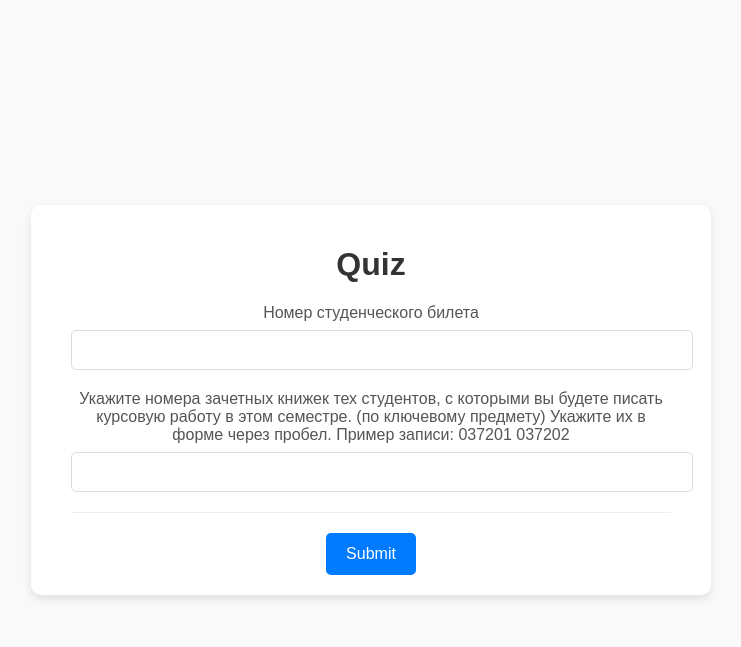
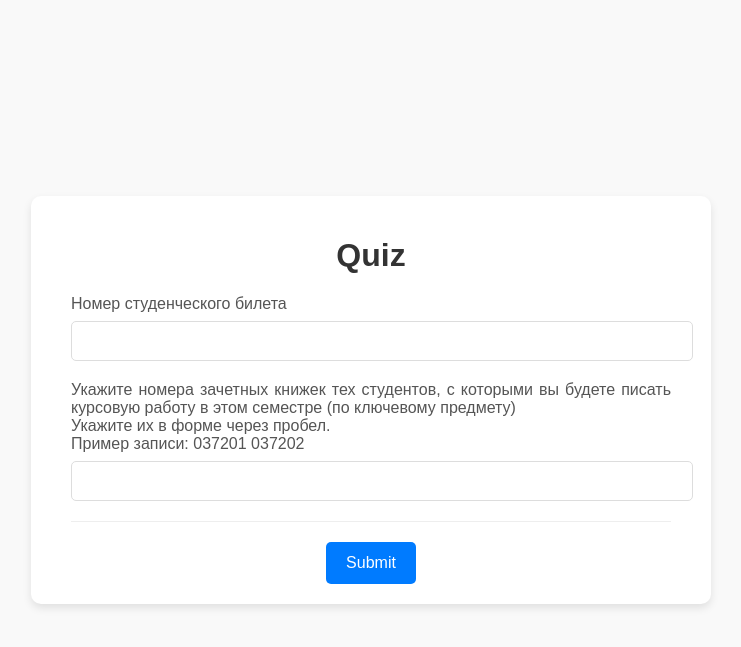
Before and after one commit to Evgenchic184/accentuation_quiz, a Flask app: template templates/quiz.html in a window 1280 px wide. Shown: the top 647 px of the page, without its empty margins (269-1010 px from the left). Run offline with Flask 3, Linux system fonts and the light colour scheme; the template is opened without the code that fills it, so the values that code supplies are empty.

Commit message:
update files

```diff
--- a/main.py
+++ b/main.py
@@ -4,7 +4,7 @@ import logging
 import os
 import threading
 import numpy as np
-# ~ import matplotlib.pyplot as plt
+import matplotlib.pyplot as plt
 
 
 # Инициализация Flask приложения
@@ -16,7 +16,7 @@ logging.basicConfig(
 	level=logging.INFO,
 	format='%(asctime)s - %(message)s'
 )
-N_QUESTIONS = 1
+N_QUESTIONS = 13
 # Имя файла для хранения данных в Parquet
 parquet_file = 'responses.parquet'
 lock = threading.Lock()
@@ -60,22 +60,30 @@ def submit():
 	df = pd.DataFrame([row])
 
 	# Сохранение в Parquet
-	save_to_parquet(df)
+	# ~ save_to_parquet(df)
 	print(df.T)
-	columns = [i for i in range(13)]
+	columns = ["параноидальность", "эпилептоидность", "гипертимность", "истероидность", "шизоидность", "психастения", "сензитивность", "гипотим", "конформность", "неустойчивость", "астения", "лабильность", "циклоидность"]
 	df_count = df.iloc[0, :N_QUESTIONS].astype(float)
 	for i in range(len(columns)):
 		print(df_count.iloc[i::len(columns)])
 		df[columns[i]] = np.sum(df_count.iloc[i::len(columns)])
 
-
-	# ~ plt.plot(df[columns])
+	name_ = df['metadata1'].values[0]
+	print(name_)
+	plt.figure(figsize=(12, 6))
+	plt.plot(columns, df[columns].values.reshape(-1), "*--")
+	plt.ylim([-16, 16])
+	plt.yticks(np.arange(-16, 16))
+	plt.grid()
+	plt.title(name_)
+	plt.xticks(rotation=90)
+	plt.savefig(f"static/{name_}.png", bbox_inches='tight')
 	print(df[columns])
 
 	# Логирование
 	logging.info(f"Saved response: {row}")
 
-	return jsonify({'status': 'success', "id": "/static/prod.jpg"}), 200
+	return jsonify({'status': 'success', "id": f"/static/{name_}.png"}), 200
 	# ~ except Exception as e:
 		# ~ logging.error(f"Error saving response: {e}")
 		# ~ return jsonify({'status': 'error', 'message': str(e)}), 500
--- a/templates/quiz.html
+++ b/templates/quiz.html
@@ -38,6 +38,7 @@
             font-size: 16px;
             margin-bottom: 8px;
             color: #555555;
+            text-align: justify;
         }
         .input-group input {
             width: 100%;
@@ -45,7 +46,7 @@
             font-size: 16px;
             border: 1px solid #dddddd;
             border-radius: 5px;
-            text-align: center;
+            text-align: justify;
         }
         .question {
             margin: 20px 0;
@@ -125,8 +126,9 @@
             if (response.ok) {
                 a = document.querySelector("body");
                 tmp = await response.json();
-                a.innerHTML = "<img src="+ tmp['id'] +" />";
-            } else {
+                a.innerHTML = "<a href=" + tmp['id'] +" download><img src=" + tmp['id'] +" style='width: 100%' /> </a>";
+                alert('Нажмите на график, чтобы его скачать.');
+             } else {
                 alert('Error submitting responses.');
             }
         }
@@ -142,9 +144,9 @@
                 <input type="text" id="metadata1" name="metadata1" class="metadata-input" oninput="validateNumericInput(event)" required>
             </div>
             <div class="input-group">
-                <label for="metadata2">Укажите номера зачетных книжек тех студентов, с которыми вы будете писать курсовую работу в этом семестре. (по ключевому предмету)
+                <label for="metadata2">Укажите номера зачетных книжек тех студентов, с которыми вы будете писать курсовую работу в этом семестре (по ключевому предмету)<br>
 
-Укажите их в форме через пробел.
+Укажите их в форме через пробел.<br>
 
 Пример записи: 037201 037202</label>
                 <input type="text" id="metadata2" name="metadata2" class="metadata-input" oninput="validateNumericInput(event)" required>
```
